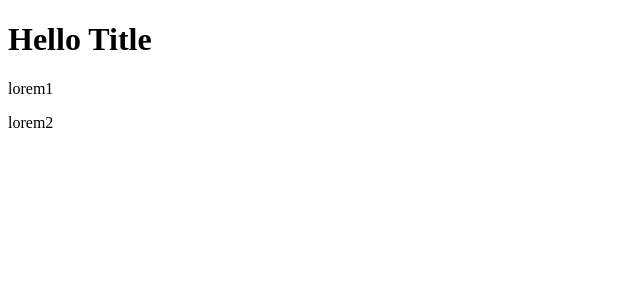
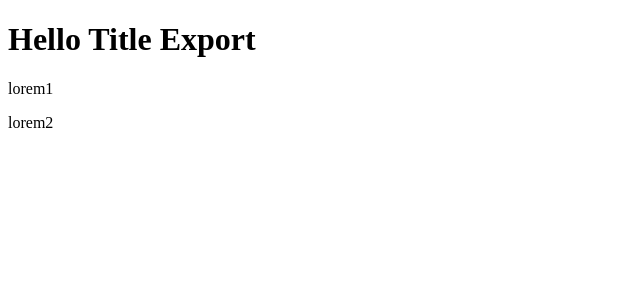
Before and after one commit to Lihobabina/react, a React (Create React App) app: page / in a window 1280 px wide. Shown: the top 300 px of the page, without its empty margins (0-640 px from the left). Built offline with nearby package versions, Linux system fonts and the light colour scheme.

Commit message:
add export named

```diff
--- a/src/Title.tsx
+++ b/src/Title.tsx
@@ -2,8 +2,6 @@ type TitleProps = {
     title: string
 }
 
-const Title = (props: TitleProps) => {
+export const Title = (props: TitleProps) => {
     return <h1>Hello {props.title}</h1>
 }
-
-export default Title
--- a/src/index.tsx
+++ b/src/index.tsx
@@ -1,6 +1,6 @@
 import React from 'react'
 import ReactDOM from 'react-dom/client'
-import Title from './Title'
+import { Title } from './Title'
 type Paragraph = {
     p1: string
     p2: string
@@ -18,7 +18,7 @@ const Content = (props: Paragraph) => {
 const App = () => {
     return (
         <>
-            <Title title="Title" />
+            <Title title="Title Export" />
             <Content p1="lorem1" p2="lorem2" />
         </>
     )
```
